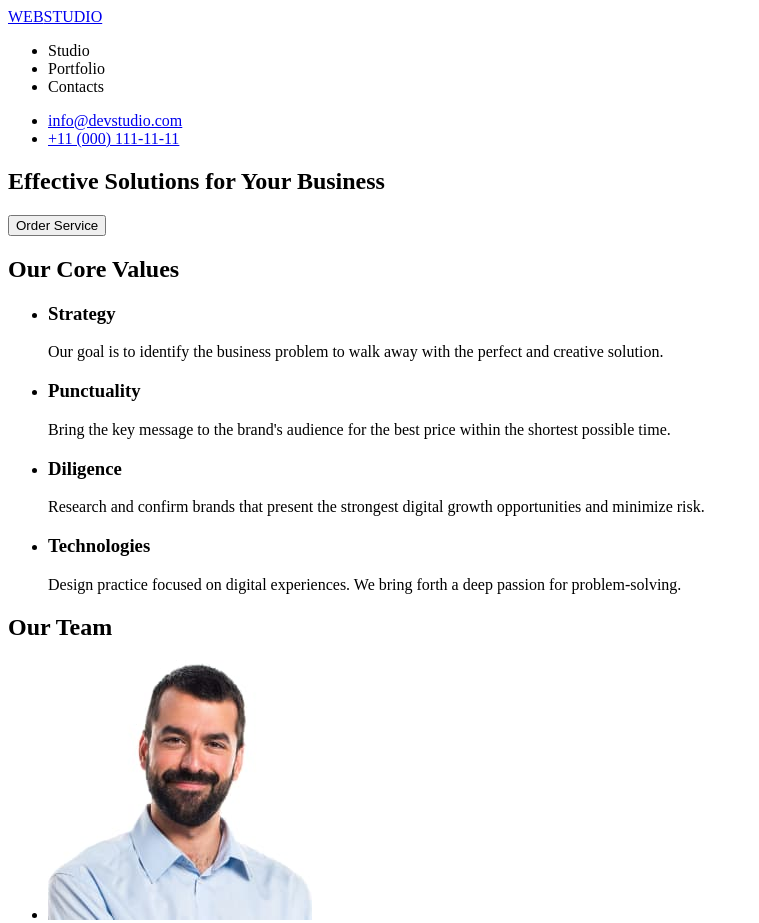
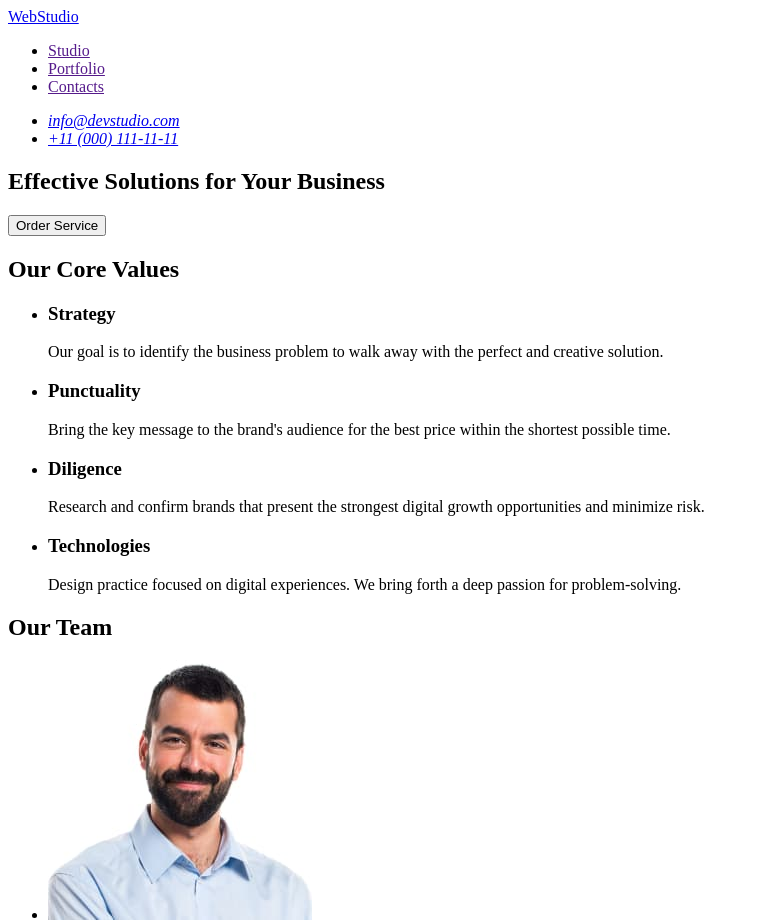
Before and after one commit to akorchevnyi/goit-markup-hw-01, a plain HTML site: page index.html in a window 1280 px wide. Shown: the top 923 px of the page, without its empty margins (0-759 px from the left). Drawn offline with Linux system fonts and the light colour scheme.

Commit message:
changes after review

```diff
--- a/index.html
+++ b/index.html
@@ -7,19 +7,21 @@
 	</head>
 	<body>
 		<header>
-			<a href="./"><span>WEB</span>STUDIO</a>
 			<nav>
+				<a href="./index.html">WebStudio</a>
 				<ul>
-					<li>Studio</li>
-					<li>Portfolio</li>
-					<li>Contacts</li>
+					<li><a href="">Studio</a></li>
+					<li><a href="">Portfolio</a></li>
+					<li><a href="">Contacts</a></li>
 				</ul>
 			</nav>
 
-			<ul>
-				<li><a href="mailto:info@devstudio.com">info@devstudio.com</a></li>
-				<li><a href="tel:+110001111111">+11 (000) 111-11-11</a></li>
-			</ul>
+			<address>
+				<ul>
+					<li><a href=”mailto:info@devstudio.com”>info@devstudio.com</a></li>
+					<li><a href="tel:+110001111111">+11 (000) 111-11-11</a></li>
+				</ul>
+			</address>
 		</header>
 
 		<main>
@@ -74,7 +76,7 @@
 		</main>
 
 		<footer>
-			<a href="./"><span>WEB</span>STUDIO</a>
+			<a href="./index.html">WebStudio</a>
 			<p>Increase the flow of customers and sales for your business with digital marketing & growth solutions.</p>
 		</footer>
 	</body>
```
